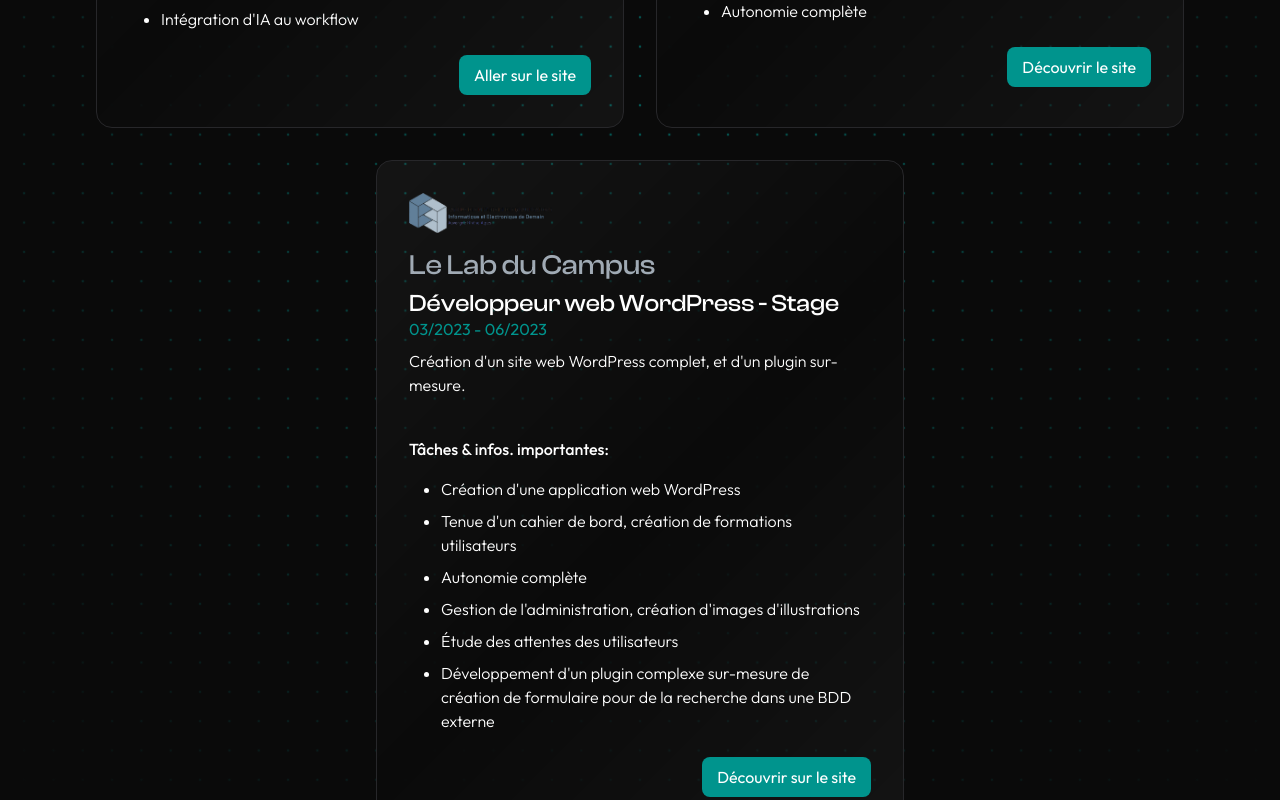
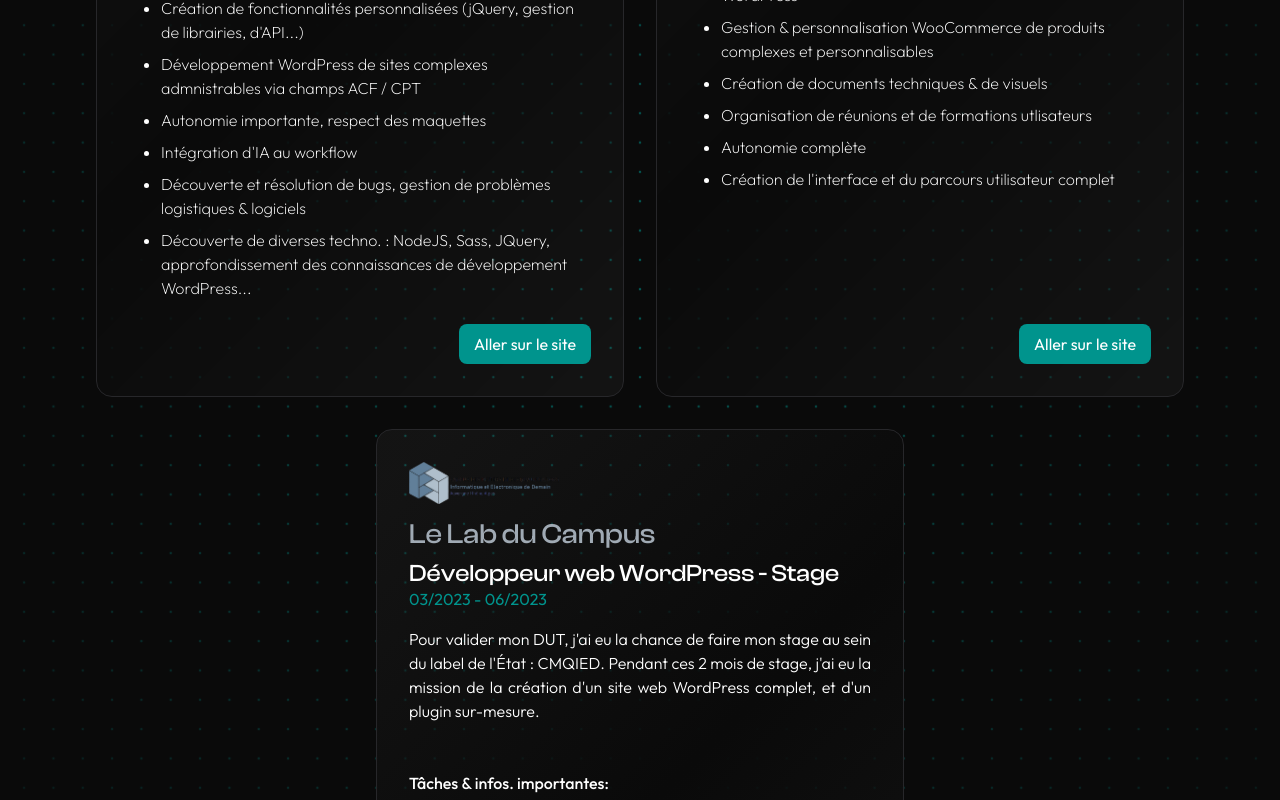
Before and after one commit to mathiasvacher/portfolio, a React (Vite) app: page / in a window 1280 px wide. Shown: the part 3160-3960 px from the top of the page. Built offline with nearby package versions, Linux system fonts and the light colour scheme.

Commit message:
ajustements css, et début remplissage contenu réel / suppression contenu placeholder

```diff
--- a/src/components/data/experiences-data.tsx
+++ b/src/components/data/experiences-data.tsx
@@ -10,7 +10,7 @@ export const experiences = [
     dates: "04/2024 - Présent",
     titrePoste: "Développeur web Fullstack - Alternance",
     description:
-      "En stage puis en alternance, j'ai eu l'occasion de développer de simples landing pages ou de sites WordPress très complexes personnalisables avec des champs ACF, de la gestion d'API...",
+      "En stage puis en alternance pendant mon Master, j'ai eu l'occasion d'intégrer la formidable équipe de l'Agence Adjectif. Avec eux, j'ai eu la mission du développement de simples landing pages ou encore de sites WordPress très complexes personnalisables avec des champs ACF, de la gestion d'API... J'ai pu concevoir et développer des sites en me basant sur des maquettes crées par notre studio, mais aussi certaines sections en autonomie complète.",
     titreListe: "Tâches et missions importantes :",
     elementsListe: [
       "Conception & création de landing pages pour nos clients : HTML, CSS, jQuery, Bootstrap, NodeJS...",
@@ -18,6 +18,8 @@ export const experiences = [
       "Développement WordPress de sites complexes admnistrables via champs ACF / CPT",
       "Autonomie importante, respect des maquettes",
       "Intégration d'IA au workflow",
+      "Découverte et résolution de bugs, gestion de problèmes logistiques & logiciels",
+      "Découverte de diverses techno. : NodeJS, Sass, JQuery, approfondissement des connaissances de développement WordPress..."
     ],
     lien: "https://www.adjectif.com/",
     texteBouton: "Aller sur le site",
@@ -29,19 +31,20 @@ export const experiences = [
     dates: "04/2023 - 07/2023",
     titrePoste: "Développeur web - Stage",
     description:
-      "Création d'un site WordPress boutique largement modifié pour ne proposer que de la demande de devis.",
+      "Pour la validation de ma licence, j'ai eu la chance d'intégrer l'équipe de Filtre BGE qui m'ont confié la création d'un site WordPress boutique largement modifié & personnalisé (pour ne proposer que de la demande de devis), la création et de l'adaptation de nombreux produits et de la gestion de leur caractéristique sur leur boutique...",
     titreListe: "Tâches et infos. importantes :",
     elementsListe: [
       "Conception d'un site WordPress de zéro",
       "Respect des attentes & contrainte du domaine d'activité",
       "Création de fonctionnalités sur-mesure et propres sur WordPress",
-      "Gestion & personnalisation WooCommerce",
+      "Gestion & personnalisation WooCommerce de produits complexes et personnalisables",
       "Création de documents techniques & de visuels",
       "Organisation de réunions et de formations utlisateurs",
       "Autonomie complète",
+      "Création de l'interface et du parcours utilisateur complet"
     ],
     lien: "https://www.filtre-bge.fr/",
-    texteBouton: "Découvrir le site",
+    texteBouton: "Aller sur le site",
   },
   {
     logo: cmqiedLogo,
@@ -50,17 +53,17 @@ export const experiences = [
     dates: "03/2023 - 06/2023",
     titrePoste: "Développeur web WordPress - Stage",
     description:
-      "Création d'un site web WordPress complet, et d'un plugin sur-mesure.",
+      "Pour valider mon DUT, j'ai eu la chance de faire mon stage au sein du label de l'État : CMQIED. Pendant ces 2 mois de stage, j'ai eu la mission de la création d'un site web WordPress complet, et d'un plugin sur-mesure.",
     titreListe: "Tâches & infos. importantes:",
     elementsListe: [
       "Création d'une application web WordPress",
-      "Tenue d'un cahier de bord, création de formations utilisateurs",
+      "Tenue d'un cahier de bord, création de formations utilisateurs et de visuels clairs",
       "Autonomie complète",
       "Gestion de l'administration, création d'images d'illustrations",
       "Étude des attentes des utilisateurs",
       "Développement d'un plugin complexe sur-mesure de création de formulaire pour de la recherche dans une BDD externe",
     ],
     lien: "https://cmqied.fr/",
-    texteBouton: "Découvrir sur le site",
+    texteBouton: "Aller sur le site",
   },
 ];
--- a/src/components/data/formations-data.tsx
+++ b/src/components/data/formations-data.tsx
@@ -5,13 +5,38 @@ export const formations = [
       niveauDiplome: 'Master',
       niveauPostBac: 'Bac +5',
       nomDiplome: 'Informatique - Conception et Intégration Multimédia',
-      description: 'Développement d\'interfaces utilisateur modernes et responsives.',
+      description: 'Ce master se concentre sur les technologies du web, les interfaces utilisateurs, le développement web, la gestion de projet... Un master très complet avec une composante web majeure. Un master très complet qui m\'a permis de développer des connaissances techniques mais aussi humaines et de graphisme très importantes.',
       titreListe: 'Compétences développées',
       elementsListe: [
+        // Développement Web
         'React.js',
-        'CSS moderne',
-        'Accessibilité (a11y)',
-        'Tests unitaires avec Jest'
+        'JavaScript',
+        'Angular',
+        'jQuery',
+        'PHP',
+        'SQL',
+        'HTML',
+        'CSS',
+        'Bootstrap',
+        'Git et gestion de version',
+
+        // UX/UI Design
+        'UX',
+        'UI',
+
+        // Logiciels de création
+        'Figma',
+        'Photoshop',
+        'Illustrator',
+        'InDesign',
+        'After Effect',
+        'Premiere',
+
+        // Gestion et marketing
+        'Gestion de projet',
+        'Marketing',
+        "Développement d'une marque de A à Z",
+        "Étude des attentes techniques & analyse des meilleurs choix"
       ],
       lien: 'https://www.univ-lyon2.fr/master-2-informatique-conception-et-integration-multimedia-cim',
       texteBouton: 'En apprendre plus'
@@ -22,13 +47,28 @@ export const formations = [
       niveauDiplome: 'Licence 3',
       niveauPostBac: 'Bac +3',
       nomDiplome: 'Informatique - Création Numérique',
-      description: 'Développement d\'interfaces utilisateur modernes et responsives.',
+      description: 'Une licence orientée web tout en ajoutant des éléments d\UX, de gestion de projet, de design très importantes et intéressants.',
       titreListe: 'Compétences développées',
       elementsListe: [
-        'React.js',
-        'CSS moderne',
-        'Accessibilité (a11y)',
-        'Tests unitaires avec Jest'
+        // Développement web
+        'JavaScript',
+        'HTML & CSS modernes',
+        'PHP',
+        'Création d\'app. web avec login/gestion base de données',
+        'C',
+        'Python / Gestion d\'API',
+
+        // Développement UX/UI
+        'Accessibilité',
+        'Design System & UI Kits',
+        'Prototypage avec Figma',
+        'Tests utilisateurs et itérations',
+
+        // Outils & qualité
+        'Git & gestion de version',
+        'Optimisation des performances web',
+        'Référencement',
+        'Création de maquettes d\'App / Sites web',
       ],
       lien: 'https://www.univ-lyon2.fr/licence-3-informatique-creation-numerique',
       texteBouton: 'En apprendre plus'
@@ -39,13 +79,19 @@ export const formations = [
       niveauDiplome: 'Diplôme Universitaire de Technologie',
       nomDiplome: 'Informatique',
       niveauPostBac: 'Bac +2',
-      description: 'Développement d\'interfaces utilisateur modernes et responsives.',
+      description: 'Un diplôme très généraliste sur le développement informatique. J\'ai pu découvrir la gestion de base de données, le web, les scripts python/bash, l\'environnement Linux... En général des introductions légèrement poussées, mais pour le web nous sommes aller bien plus loin que de la simple découverte.',
       titreListe: 'Compétences développées',
       elementsListe: [
         'HTML5',
         'CSS3',
         'Javascript',
-        'Git'
+        'Git',
+        'Linux',
+        'SQL',
+        'Gestion de bases de données',
+        'Algorithmie',
+        'Conception de système informatique',
+        'Introduction au réseau',
       ],
       lien: 'https://www.iut-valence.fr/nos-formations/b-u-t-/b-u-t-info/b-u-t-informatique-776395.kjsp',
       texteBouton: 'En apprendre plus'
--- a/src/components/data/realisations-data.tsx
+++ b/src/components/data/realisations-data.tsx
@@ -85,6 +85,10 @@ export const projetsDev = [
   // Odyssée bourg
 ];
 
+
+
+
+
 export const projetsCreation = [
   // INVITE ETOILE
   {
--- a/src/components/homepage/experiences.tsx
+++ b/src/components/homepage/experiences.tsx
@@ -13,7 +13,9 @@ function Experiences() {
             {experiences.map((exp, index) => (
               <div className="col-22 col-md-11 experience-single" key={index}>
 
+              <div className='img-exp-container'>
                 <img src={exp.logo} alt={exp.nomEntreprise} />
+              </div>
 
                 <div className="infos-experience">
                   <h3 style={{ color: exp.couleur }}>{exp.nomEntreprise}</h3>
--- a/src/scss/homepage/experiences.scss
+++ b/src/scss/homepage/experiences.scss
@@ -51,33 +51,30 @@
                 border: solid 1px rgb(39,39,42);
                 border-radius: 1rem;
                 padding: 2rem;
+                display: flex;
+                flex-direction: column;
 
-                img {
+
+                .img-exp-container {
                     max-height: 40px;
+                    max-width: 150px;
+
+                    img {
+                        width: 100%;
+                    }
                 }
+
 
                 .infos-experience {
                     margin-top: 1rem;
                     display: flex;
                     flex-direction: column;
                     gap: 0.5rem;
+                    flex-grow: 1;
 
-                    @media (max-width: 550px) {
-                        h3 {
-                            font-size: calc($title-size - 15%) !important;
-                        }
-
-                        h4 {
-                            font-size: calc($title-size - 30%) !important;
-                        }
-
-                        p {
-                            font-size: calc($paragraph-size - 1px);
-                        }
-
-                        .date {
-                            font-size: calc($paragraph-size - 2px) !important;
-                        }
+                    p {
+                        text-align: justify;
+                        margin-top: .5rem;
                     }
 
                     .date {
@@ -87,23 +84,8 @@
                         margin-top: -10px;
                     }
 
-                    a {
-                        width: fit-content;
-                        margin-left: auto;
-                    }
-
                     .liste {
                         margin-top: 2rem;
-
-                        @media (max-width: 550px) {
-                            margin-top: 1rem;
-
-                            ul {
-                                li {
-                                    font-size: calc($paragraph-size - 2px) !important;
-                                }
-                            }
-                        }
 
                         .titre-liste {
                             font-weight: 500;
@@ -114,12 +96,19 @@
                             li {
                                 color: $white;
                                 padding-top: .5rem;
-
+                                font-weight: 200;
                             }
                         }
                     }
+
+                    a {
+                        width: fit-content;
+                        margin-top: auto;
+                        margin-left: auto;
+                    }
                 }
             }
+
         }
     }
 
--- a/src/scss/homepage/timeline.scss
+++ b/src/scss/homepage/timeline.scss
@@ -144,6 +144,10 @@
       padding-bottom: 1rem;
     }
 
+    p {
+      text-align: justify;
+    }
+
     .titre-liste {
       margin-top: 1rem;
       font-weight: 500;
@@ -155,11 +159,24 @@
 
     ul {
       margin-bottom: 2rem;
+      display: flex;
+      flex-wrap: wrap;
+      justify-content: space-between;
+
+      li {
+        width: 45%; // Chaque élément prend 50% de la largeur, donc 2 colonnes
+        padding: 5px 10px;
+      }
+
+      @media (max-width: 650px) {
+        li {
+          width: 100%;
+        }
+      }
 
       @media (max-width: 550px) {
         li {
           font-size: calc($paragraph-size - 2px) !important;
-
         }
       }
     }
```
